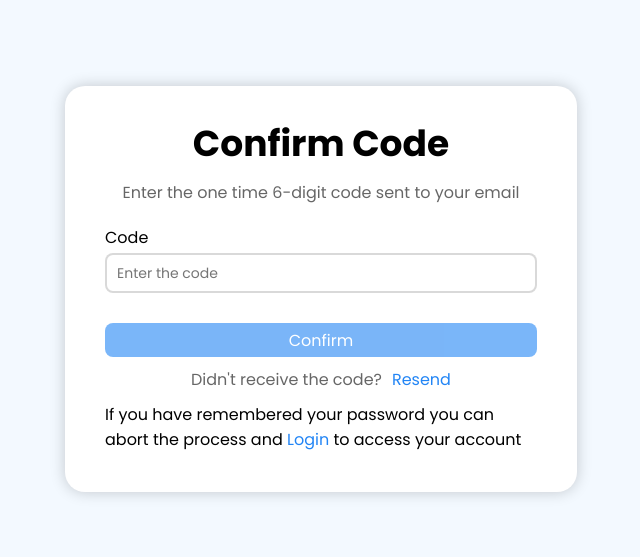
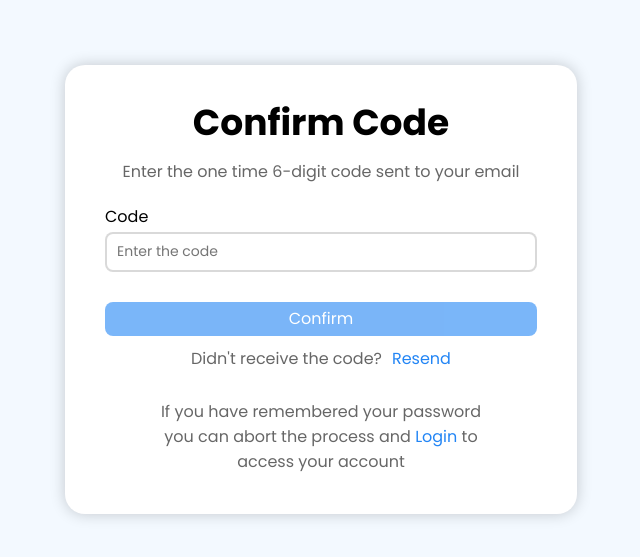
Before and after one commit to tlhalesebaeng/testmaker-frontend, a React (Vite) app: page /password/reset/code in a window 1280 px wide. Shown: the part 111-668 px from the top of the page, without its empty margins (319-959 px from the left). Built offline with nearby package versions, Linux system fonts and the light colour scheme.

Commit message:
Style the message

```diff
--- a/src/features/auth/confirm-code/ConfirmCode.css
+++ b/src/features/auth/confirm-code/ConfirmCode.css
@@ -0,0 +1,6 @@
+.confirm-code__message {
+    max-width: 80%;
+    margin-top: 18px;
+    text-align: center;
+    color: rgba(0, 0, 0, 0.6);
+}
```
